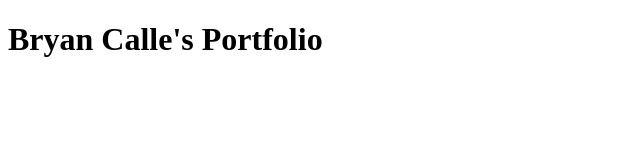
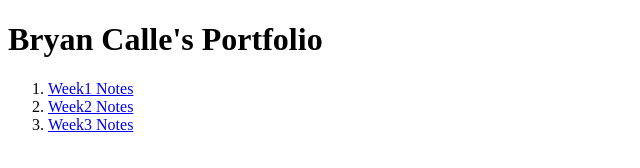
Before and after one commit to Yippie-Calle/WDD330, a plain HTML site: page index.html in a window 1280 px wide. Shown: the whole page, without its empty margins (0-640 px from the left). Drawn offline with Linux system fonts and the light colour scheme.

Commit message:
last update for tonight

```diff
--- a/Readings/main.js
+++ b/Readings/main.js
@@ -1,14 +1,14 @@
 const links = [{
         label: "Week1 Notes",
-        url: "WDD330/week1.html"
+        url: "/week1.html"
     },
     {
         label: "Week2 Notes",
-        url: "WDD330/week2.html"
+        url: "/week2.html"
     },
     {
         label: "Week3 Notes",
-        url: "WDD330/week3.html"
+        url: "/week3.html"
     }
 ];
 
--- a/index.html
+++ b/index.html
@@ -7,7 +7,7 @@
     <!-- <link href="" type="text/css" rel="stylesheet" media="screen"> -->
     <meta name="veiwport" content="width=device-width, initial-scale=1.0">
 </head>
-<script src="main.js"></script>
+<script src="/WDD330/Readings/main.js"></script>
 
 <body onload="addToIndex()">
     <header>
```
